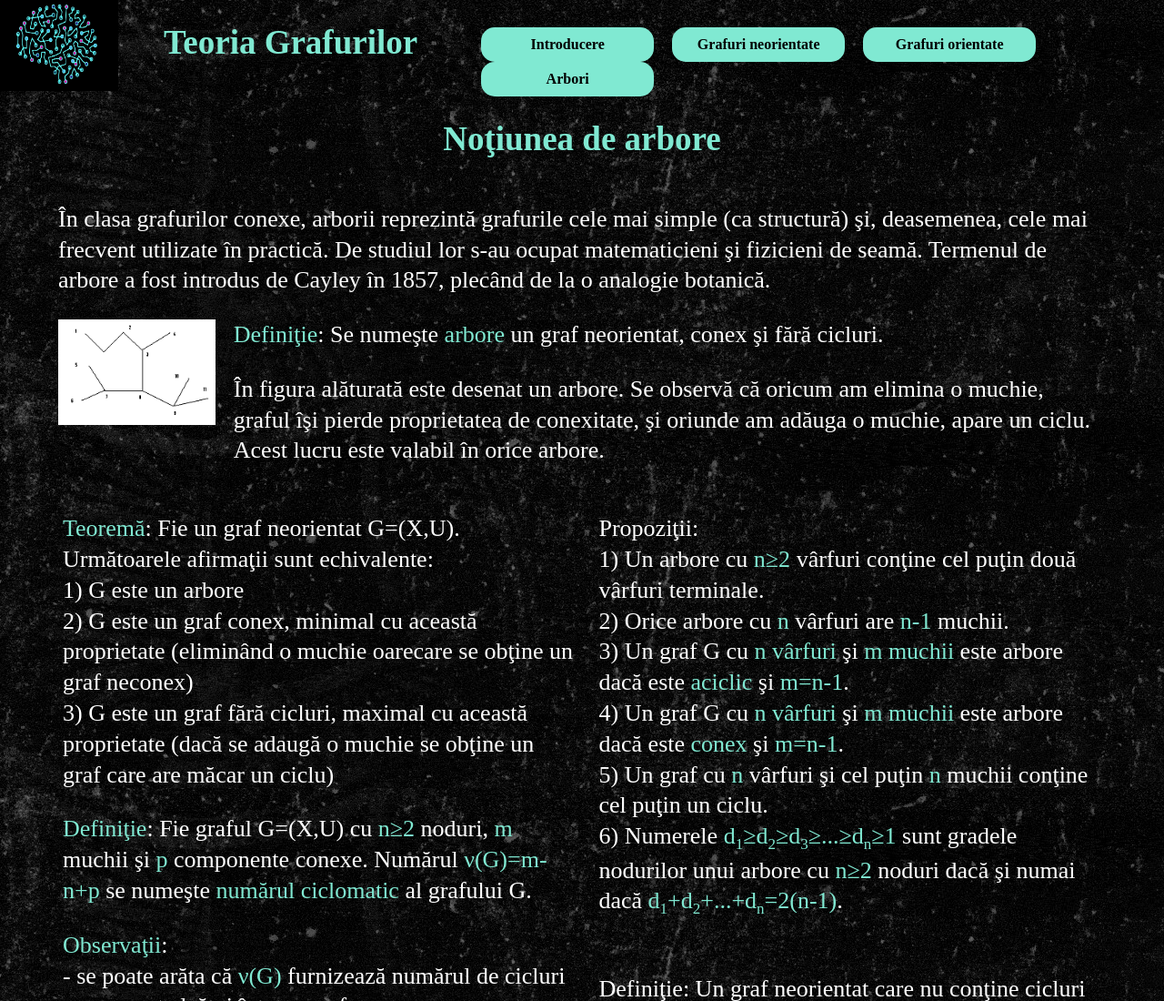
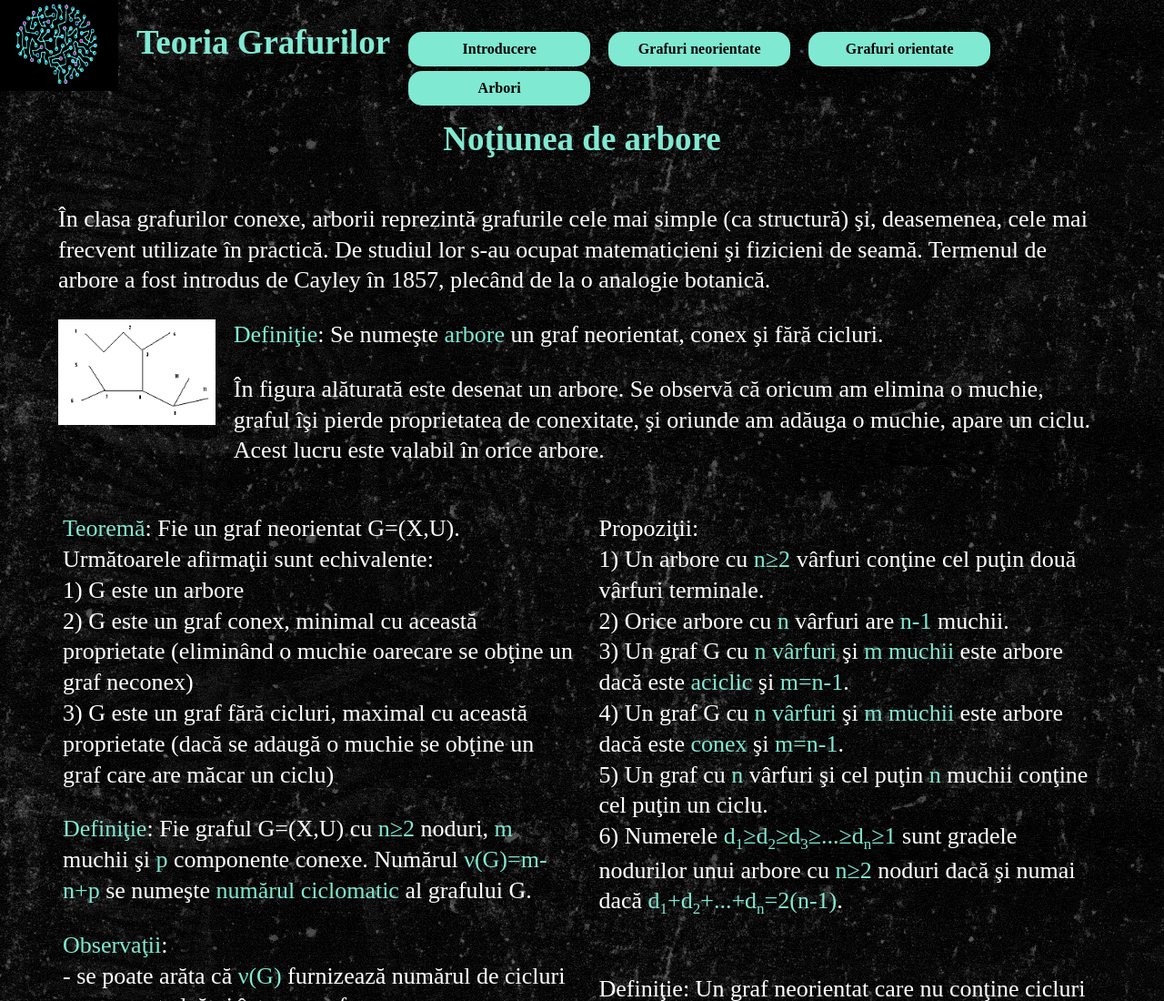
Before and after one commit to ComanacDragos/Graph-Theory, a plain HTML site: page pagini/arbori.html in a window 1280 px wide. Shown: the top 1100 px of the page at 91% size. Drawn offline with Linux system fonts and the light colour scheme.

Commit message:
13/02/2019

```diff
--- a/styles/index.css
+++ b/styles/index.css
@@ -11,8 +11,19 @@ header
     color: rgb(128, 233, 210);
     font-size: 35px;
 }
-div
-{   text-align: center;
+a:hover
+{
+    background-color: rgb(0, 153, 120);
+    color: black;
+    text-decoration: none;
+    transition: linear 0.3s;
+}
+a
+{
+	text-decoration: none;
+    color: black;
+    display: block;
+    text-align: center;
 	margin: 60px 0px;
 	margin-right: auto;
 	margin-left: auto;
@@ -22,18 +33,6 @@ div
 	border-radius: 25px;
     padding: 20px;
 }
-div:hover
-{
-    background-color: rgb(0, 153, 120);
-    color: black;
-    text-decoration: none;
-    transition: linear 0.3s;
-}
-a
-{
-	text-decoration: none;
-	color: black;
-}
 footer p
 {
     color: rgb(128, 233, 210);
--- a/styles/main.css
+++ b/styles/main.css
@@ -25,6 +25,7 @@ li
     margin-left: 20px;
     float: left;
     list-style-type: none;
+    margin-top: 5px;
 }
 ul li ul
 {
@@ -53,7 +54,7 @@ ul li:hover ul
     text-decoration: none;
     transition: linear 0.3s;
     display: inline-block;
-    width: 150px;
+    width: 10em;
     text-align: center;
 }
 .navlink:hover
@@ -94,12 +95,13 @@ sup, sub
 }
 h1
 {
+    display: block;
     color: rgb(128, 233, 210);
     float: left;
-    margin-left: 50px;
-    margin-right:50px;
-    vertical-align: middle;
+    margin-left: 20px;
+    margin-right:0px;
     font-size: 37px;
+
 }
 h2
 {
```
Also changed, not shown: index.html (+4 -4 lines), media/graf-matrice-incidenta.png, media/graf-partial1.png, media/graf-partial2.png.
